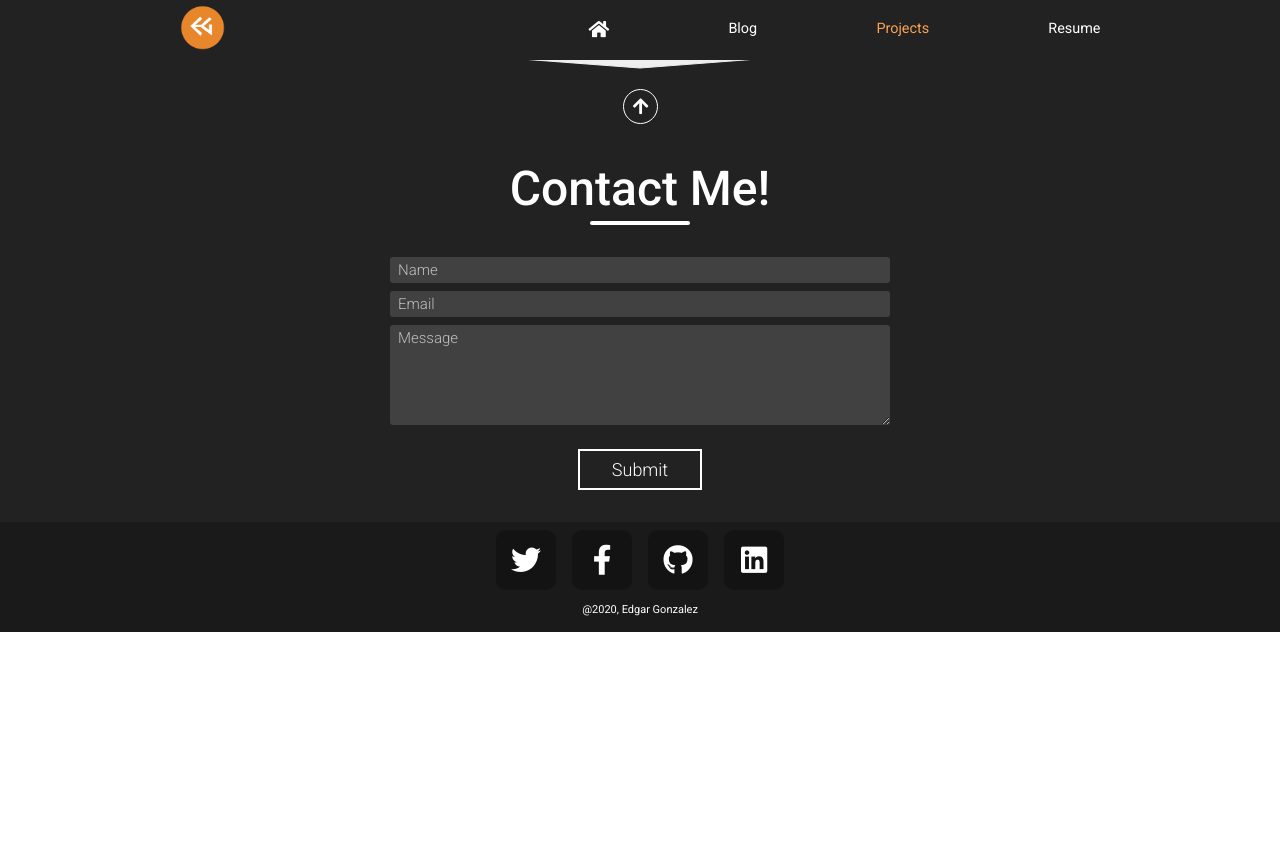
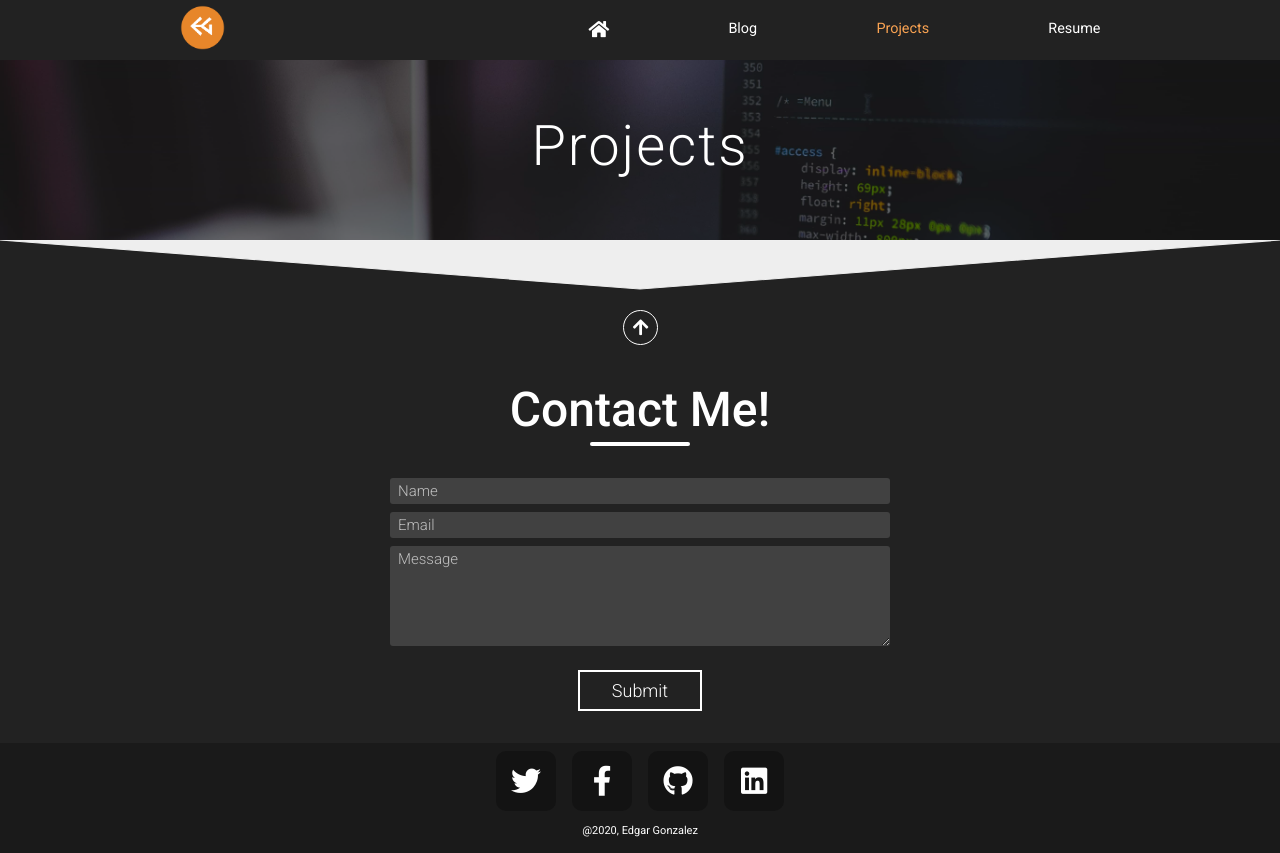
Before and after one commit to EdgarCodes/PersonalWebsite, a React (Create React App) app: page /projects in a window 1280 px wide. Before the commit the page ends 800 px from the top, so only its background shows below. Built offline with nearby package versions, Linux system fonts and the light colour scheme; a web font is replaced by a local one.

Commit message:
Started Project Section

```diff
--- a/src/Components/Pages/Blogs.js
+++ b/src/Components/Pages/Blogs.js
@@ -15,7 +15,7 @@ export default function Blogs() {
     return (
         <div className = "Blogs">
             <div className = "Blogs-landing">
-                <div className = "Blogs-landing-overlay"/>
+                <div className = "landing-overlay"/>
                 <h1 className = "Blogs-landing-title">Blogs</h1>
             </div>
 
--- a/src/Components/Pages/Projects.js
+++ b/src/Components/Pages/Projects.js
@@ -6,8 +6,11 @@ export default function Projects() {
         document.title = "Edgar G. | Projects";
     }, [])
     return (
-        <div>
-            Projects!
+        <div className = "Projects">
+            <div className = "Projects-landing">
+                <div className = "landing-overlay"/>
+                <h1 className = "Projects-landing-title">Projects</h1>
+            </div>
         </div>
     )
 }
--- a/src/Components/css/styles.css
+++ b/src/Components/css/styles.css
@@ -1061,7 +1061,7 @@ a {
   background-size: cover;
 }
 
-.Blogs-landing-overlay {
+.landing-overlay {
   background-color: rgba(0, 0, 0, 0.541);
   width: 100%;
   height: 100%;
@@ -1288,4 +1288,27 @@ a {
     font-size: 13px;
   }
 }
+
+.Projects {
+  background-color: #eeeeee;
+}
+
+.Projects-landing {
+  position: relative;
+  height: 30vh;
+  background-image: url(../../Images/projects-background.jpg);
+  background-repeat: no-repeat;
+  background-size: cover;
+}
+
+.Projects-landing-title {
+  position: absolute;
+  top: 50%;
+  left: 50%;
+  transform: translate(-50%, -10%);
+  color: white;
+  font-size: 3.5rem;
+  font-weight: 300;
+  letter-spacing: 2px;
+}
 /*# sourceMappingURL=styles.css.map */
--- /dev/null
+++ b/src/SCSS/_Projects.scss
@@ -0,0 +1,27 @@
+.Projects
+{
+    background-color: rgb(238, 238, 238);
+}
+
+.Projects-landing
+{
+    position: relative;
+    height: 30vh;
+
+    background-image: url(../../Images/projects-background.jpg);
+    background-repeat: no-repeat;
+    background-size: cover;
+}
+
+.Projects-landing-title
+{
+    position: absolute;
+    top: 50%;
+    left: 50%;
+    transform: translate(-50%, -10%);
+
+    color: white;
+    font-size: 3.5rem;
+    font-weight: 300;
+    letter-spacing: 2px;
+}
--- a/src/SCSS/_blogs.scss
+++ b/src/SCSS/_blogs.scss
@@ -13,7 +13,7 @@
     background-size: cover;
 }
 
-.Blogs-landing-overlay
+.landing-overlay
 {
     background-color: rgba(0, 0, 0, 0.541);
     width: 100%;
--- a/src/SCSS/styles.scss
+++ b/src/SCSS/styles.scss
@@ -38,3 +38,4 @@
 @import "blogs";
 @import "blogcard";
 @import "blogpage";
+@import "Projects";
```
Also changed, not shown: src/Images/projects-background.jpg (added), 1 other file (tests, documents, lock files or other folders).
